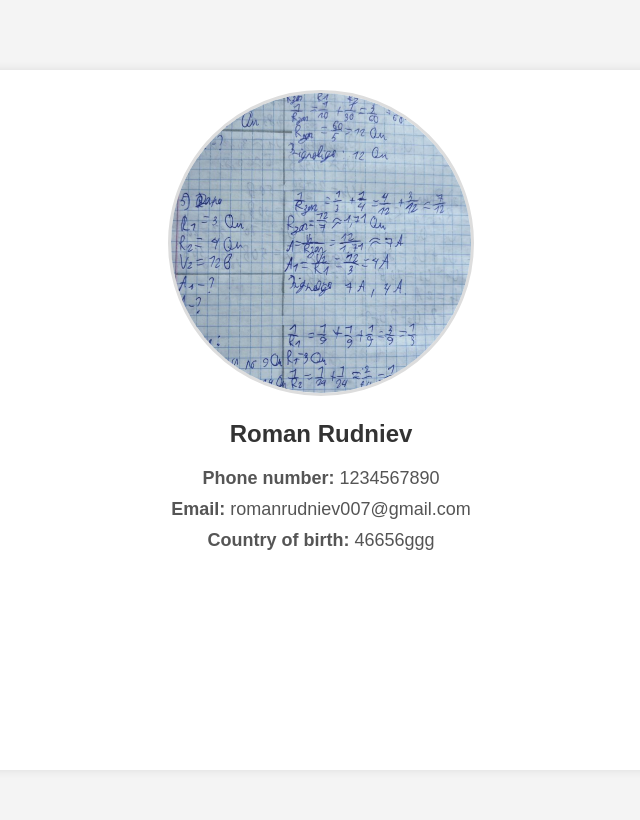
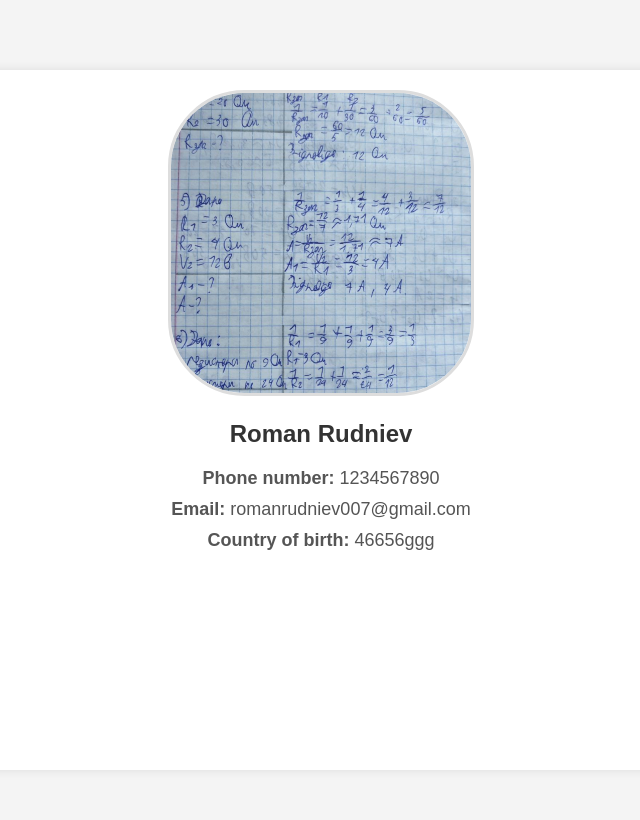
Before and after one commit to romanrudniev/ContactsBook, a Django app: page /about/1/ in a window 1280 px wide. Shown: the part 58-878 px from the top of the page, without its empty margins (319-959 px from the left). Run offline with Django 5.2, Linux system fonts and the light colour scheme; data comes from the database, SQL or seed files in the repository; both versions use the stored data as it was after the commit; some libraries are stand-ins or nearby versions.

Commit message:
add backend part 9

```diff
--- a/app/templates/about_contact.html
+++ b/app/templates/about_contact.html
@@ -25,7 +25,7 @@
         text-align: center;
         height: 300px;
         object-fit: cover;
-        border-radius: 50%;
+        border-radius: 25%;
         border: 3px solid #ddd;
     }
 
```
Also changed, not shown: app/media/contacts_photo/3.png (added), db.sqlite3.
